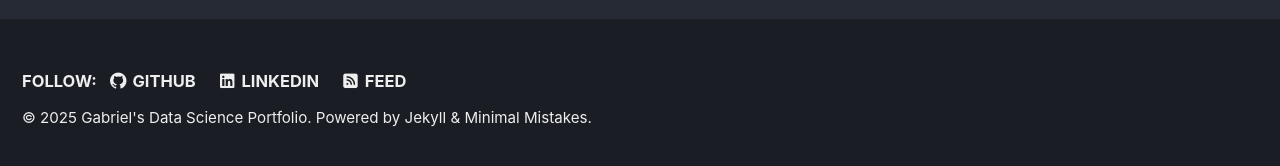
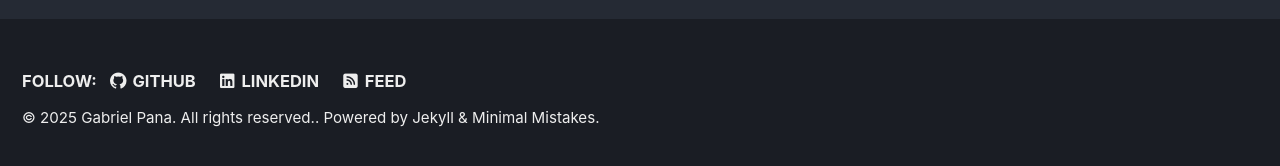
Before and after one commit to gabipana7/gabipana7.github.io, a Jekyll site: the page built from index.md, in a window 1280 px wide and 900 px high, scrolled down 712 px. Shown: the part 727-893 px from the top of the window. Built offline with Jekyll 4.4.1, drawn with Linux system fonts in a browser that asks for light colours; cached includes are drawn as plain includes; our own code applies the rules of GitHub Pages for plain Markdown files; some of the changed text lies outside the part shown.

Commit message:
copyright

```diff
--- a/_config.yml
+++ b/_config.yml
@@ -27,11 +27,11 @@ baseurl                  : # the subpath of your site, e.g. "/blog"
 repository               : # GitHub username/repo-name e.g. "mmistakes/minimal-mistakes"
 teaser                   : # path of fallback teaser image, e.g. "/assets/images/500x300.png"
 logo                     : # path of logo image to display in the masthead, e.g. "/assets/images/88x88.png"
-masthead_title           : " " # overrides the website title displayed in the masthead, use " " for no title
+masthead_title           : # overrides the website title displayed in the masthead, use " " for no title
 breadcrumbs              : # true, false (default)
 words_per_minute         : 200
 enable_copy_code_button  : # true, false (default)
-copyright                : # "copyright" name, defaults to site.title
+copyright                : Gabriel Pana. All rights reserved. # "copyright" name, defaults to site.title
 copyright_url            : # "copyright" URL, defaults to site.url
 comments:
   provider               : # false (default), "disqus", "discourse", "facebook", "staticman", "staticman_v2", "utterances", "giscus", "custom"
```
